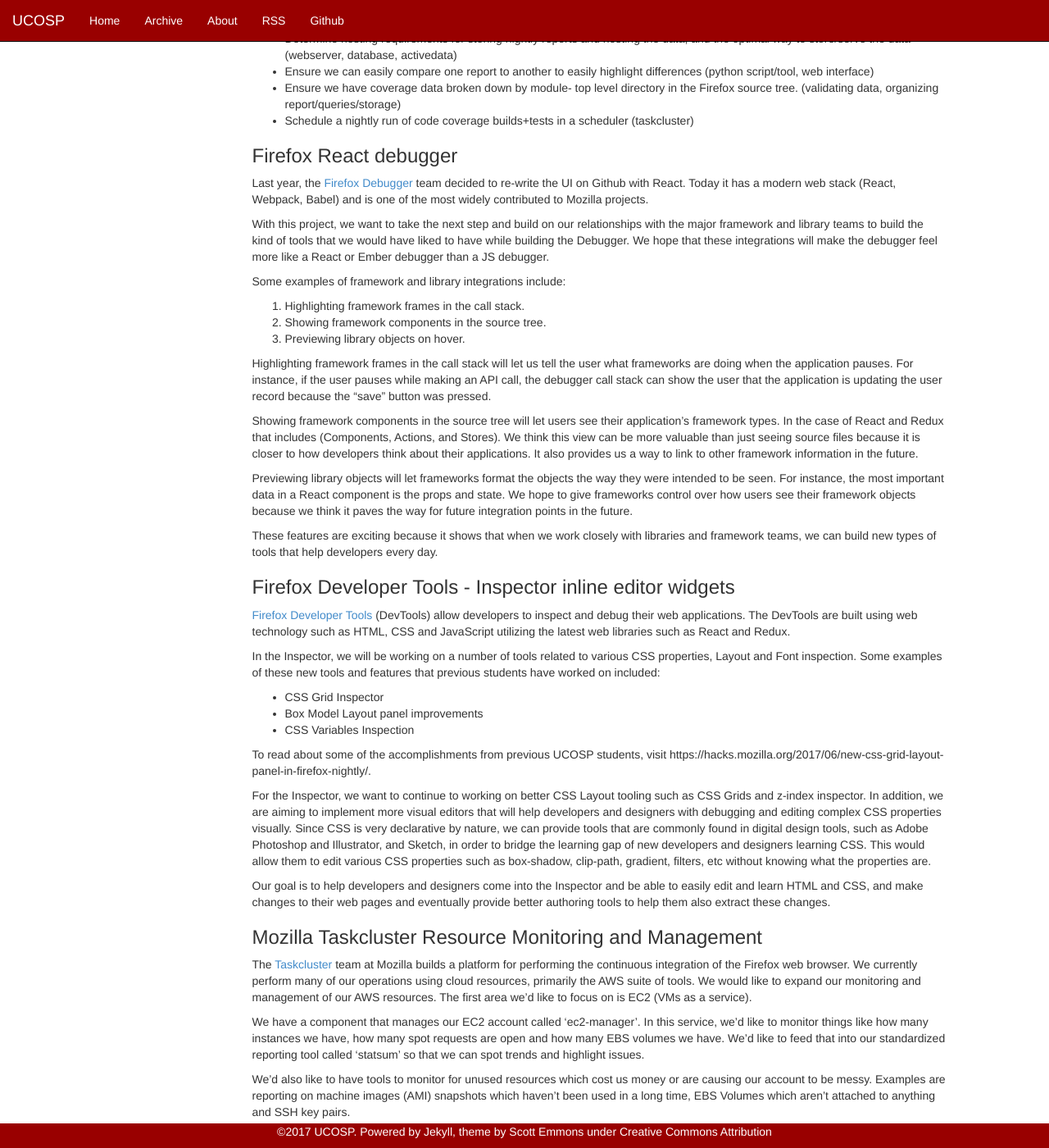
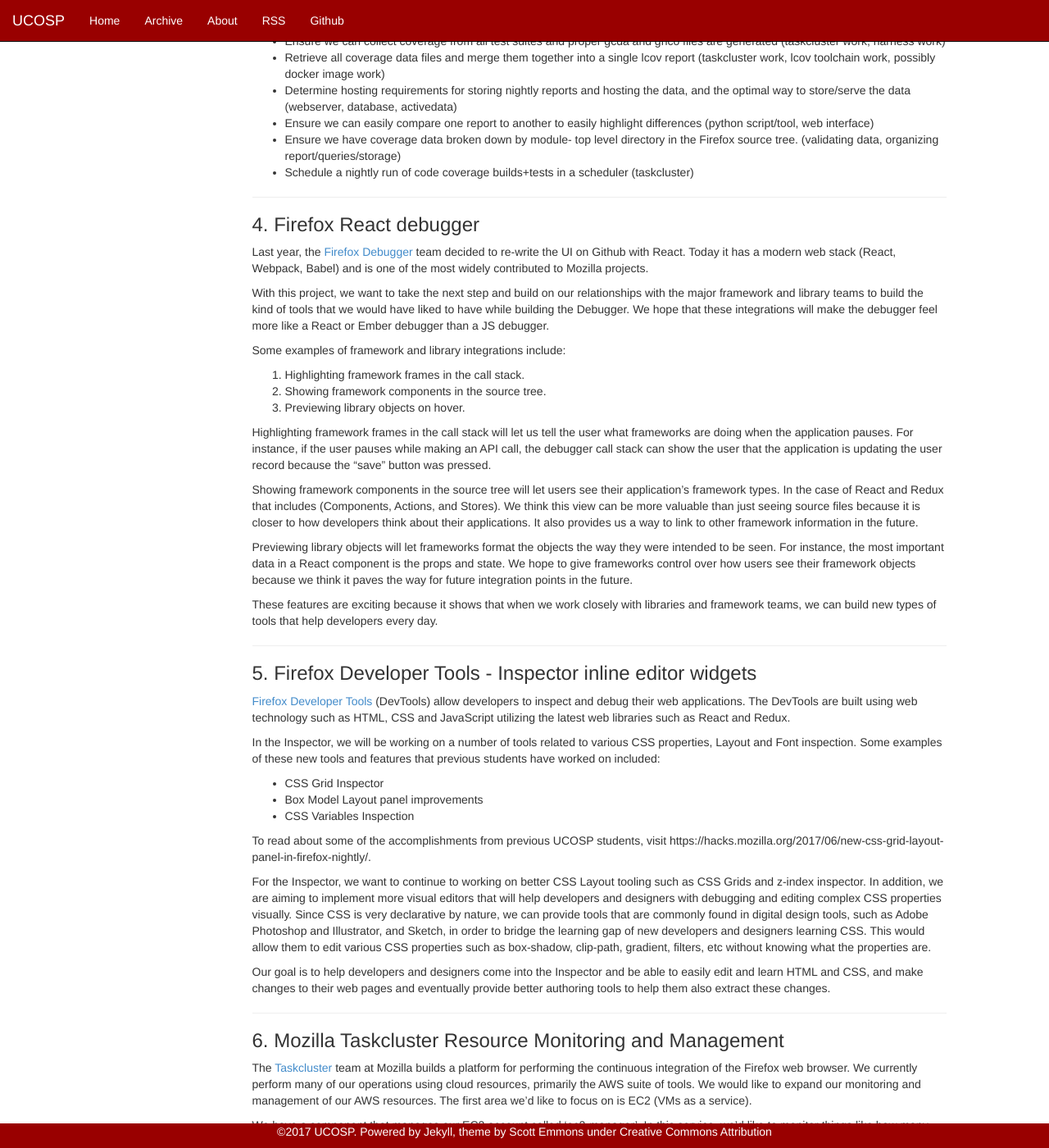
Before and after one commit to ucosp/ucosp.github.io, a Jekyll site: the page built from projects.md, in a window 1280 px wide and 1400 px high, scrolled down 1615 px. Shown: the whole window at 82% size. Built offline with Jekyll 4.4.1, drawn with Linux system fonts in a browser that asks for light colours; some of the changed text lies outside the part shown.

Commit message:
fixing projects

```diff
--- a/projects.md
+++ b/projects.md
@@ -75,7 +78,9 @@
   * Ensure we have coverage data broken down by module- top level directory in the Firefox source tree. (validating data, organizing report/queries/storage)
   * Schedule a nightly run of code coverage builds+tests in a scheduler (taskcluster)
 
-### Firefox  React debugger
+ ---
+
+### 4. Firefox  React debugger
 
 Last year, the [Firefox Debugger](https://github.com/devtools-html/debugger.html/) team decided to re-write the UI on Github with React. Today it has a modern web stack (React, Webpack, Babel) and is one of the most widely contributed to Mozilla projects.
 
@@ -95,9 +100,9 @@
 
 These features are exciting because it shows that when we work closely with libraries and framework teams, we can build new types of tools that help developers every day.
 
+---
 
-
-### Firefox Developer Tools - Inspector inline editor widgets
+### 5. Firefox Developer Tools - Inspector inline editor widgets
 
 [Firefox Developer Tools](https://developer.mozilla.org/en-US/docs/Tools) (DevTools) allow developers to inspect and debug their web applications. The DevTools are built using web technology such as HTML, CSS and JavaScript utilizing the latest web libraries such as React and Redux.
 
@@ -113,8 +118,9 @@
 
 Our goal is to help developers and designers come into the Inspector and be able to easily edit and learn HTML and CSS, and make changes to their web pages and eventually provide better authoring tools to help them also extract these changes.
 
+---
 
-### Mozilla Taskcluster Resource Monitoring and Management
+### 6. Mozilla Taskcluster Resource Monitoring and Management
 
 The [Taskcluster](https://docs.taskcluster.net/) team at Mozilla builds a platform for performing the continuous integration of the Firefox web browser.  We currently perform many of our operations using cloud resources, primarily the AWS suite of tools.  We would like to expand our monitoring and management of our AWS resources.  The first area we’d like to focus on is EC2 (VMs as a service).
 
@@ -217,7 +228,8 @@
 
 #### Modular components (student roles):
 
-1. a) One team member will be tasked primarily with continuing work on [a web extension to log all javascript API calls](https://github.com/groovecoder/data-leak) executed during full scope of page interaction. Data collection may be extended to include page breakage and load time metrics.   b) The payload of Javascript api calls at the page level must be obfuscated using to guard against domain/page profiling attacks by fingerprinting. Dave Zeber, will co-mentor a second team member focussed on evaluating the possibility of extending existing differential privacy algorithms to this use case.
+1. a) One team member will be tasked primarily with continuing work on [a web extension to log all javascript API calls](https://github.com/groovecoder/data-leak) executed during full scope of page interaction. Data collection may be extended to include page breakage and load time metrics.
+   b) The payload of Javascript api calls at the page level must be obfuscated using to guard against domain/page profiling attacks by fingerprinting. Dave Zeber, will co-mentor a second team member focussed on evaluating the possibility of extending existing differential privacy algorithms to this use case.
 
 2. Defining a metric of "information leakage" that occurs on a page visit will be a parallel task assigned to a third team member. This task is a bit more research focussed and relies heavily on current literature. There is substantial research already available on this topic and it is an active domain. The metric properties will be specified during the September UCOSP sprint to enable its usability as a component in the other objectives of this project. Example usage of this metric would be to help with risk assessment and further element-level actions. For pages with a very low leakage, no further action would be required. I.e. plain html pages not running javascript or setting cookies, should return a leakage value of 0.0. Pages collecting sufficient information to confidently and uniquely identify a single firefox visitor should return a leakage value of 1.0. Any value in between becomes part of the balancing act between blocking scripts (to decrease leakage) and preserving page functionality.
 
```
Also changed, not shown: other parts of projects.md (+17 -9 lines).
